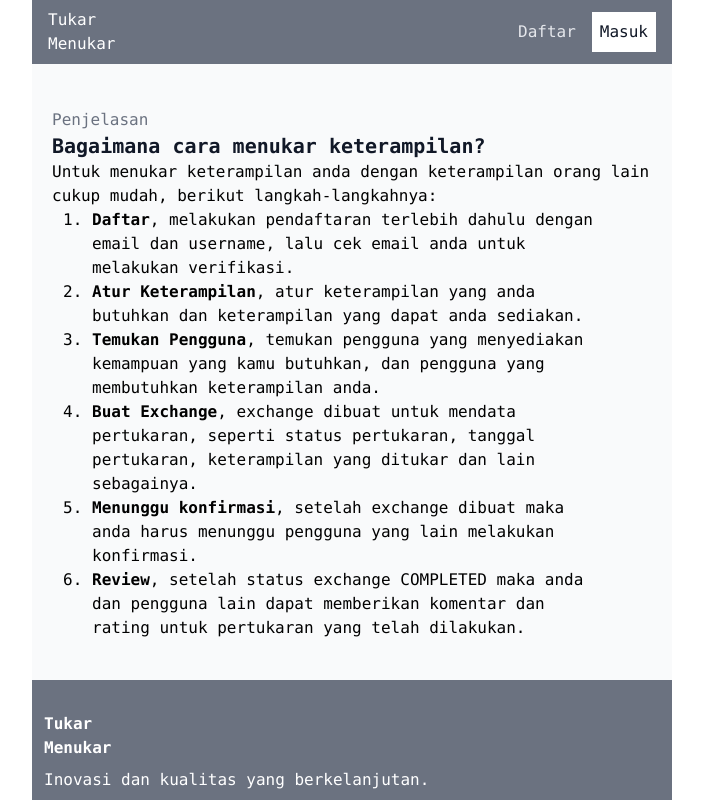
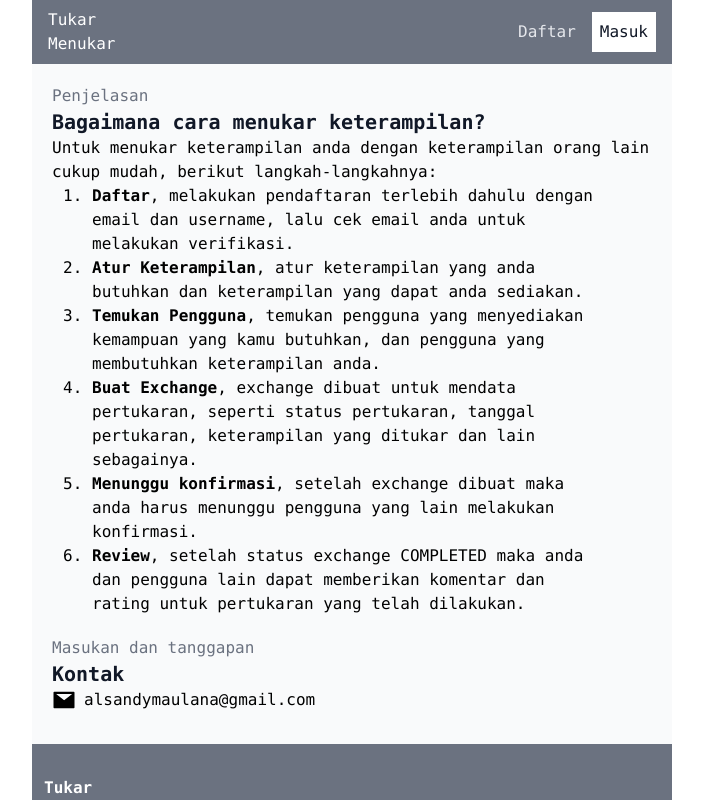
Before and after one commit to marsmallowz/tukar-menukar-app, a Next.js app: page /about in a window 1280 px wide. Shown: the top 800 px of the page, without its empty margins (288-991 px from the left). Built offline with nearby package versions, Linux system fonts and the light colour scheme; no server answers.

Commit message:
Add contact email

```diff
--- a/app/about/page.tsx
+++ b/app/about/page.tsx
@@ -1,4 +1,5 @@
 import React from "react";
+import { AiFillMail } from "react-icons/ai";
 
 export default function Page() {
   const swapSteps = [
@@ -42,7 +43,7 @@ export default function Page() {
 
   return (
     <div>
-      <div className="flex flex-col mt-6 mb-5">
+      <div className="flex flex-col  mb-5">
         <div className="text-sm sm:text-base text-gray-500">Penjelasan</div>
         <div>
           <div className="text-base sm:text-xl text-gray-900 font-semibold">
@@ -64,6 +65,16 @@ export default function Page() {
           </ul>
         </div>
       </div>
+      <div className="text-sm sm:text-base text-gray-500">
+        Masukan dan tanggapan
+      </div>
+      <div className="text-base sm:text-xl text-gray-900 font-semibold">
+        Kontak
+      </div>
+      <div className="flex gap-2 mb-3">
+        <AiFillMail className="text-2xl" />
+        <div className="font-medium">alsandymaulana@gmail.com</div>
+      </div>
     </div>
   );
 }
```
